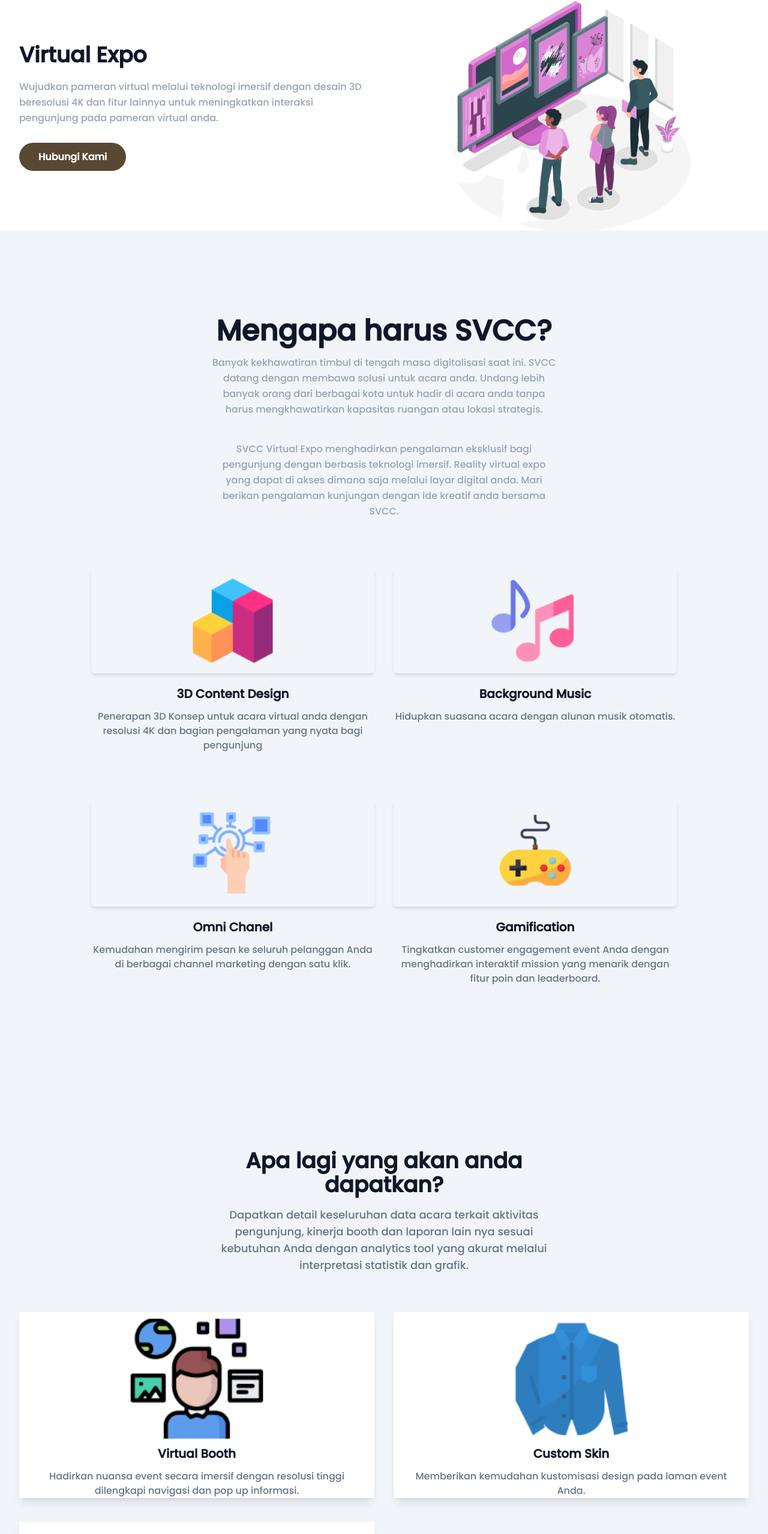
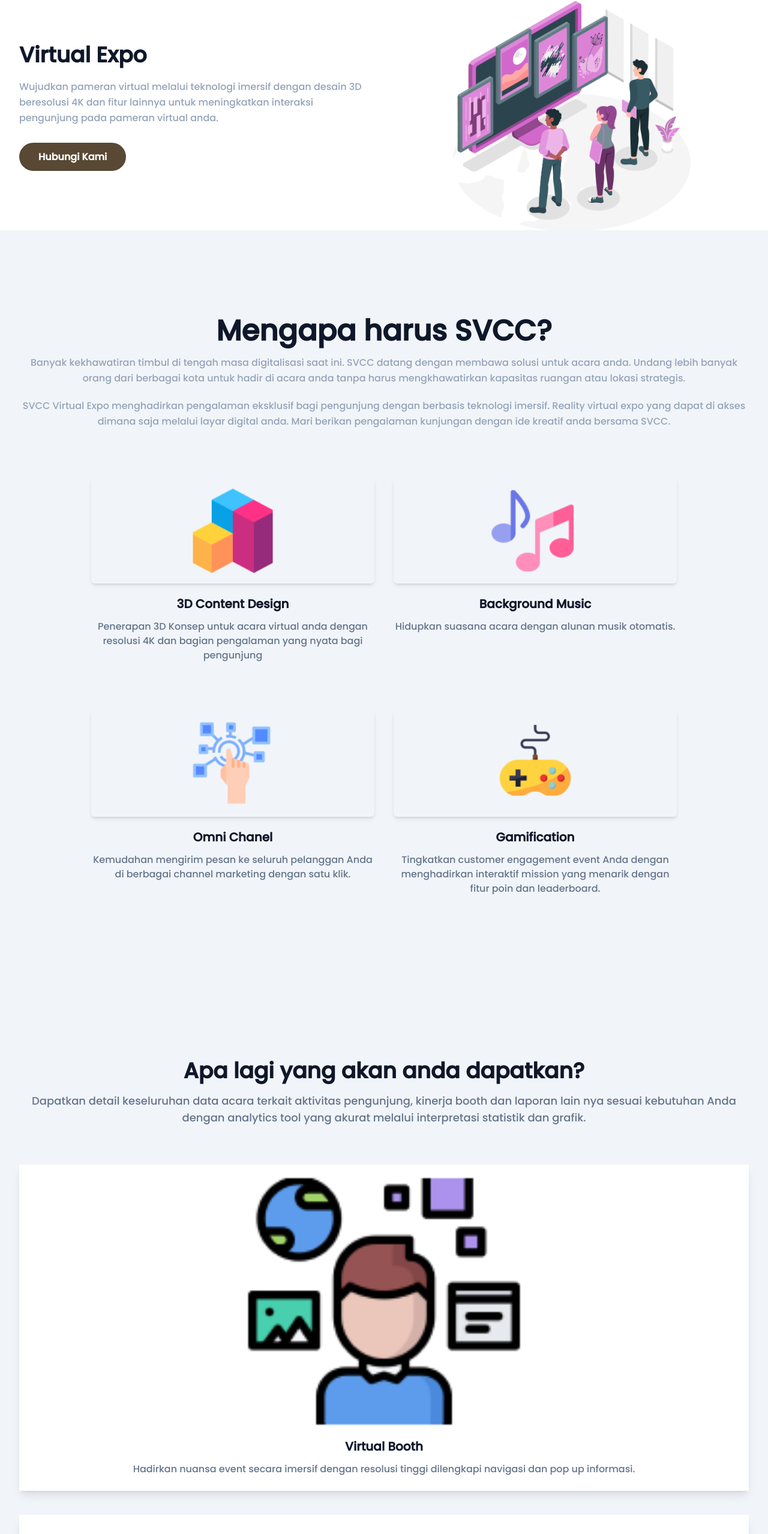
Before and after one commit to brianv4/borneo-project, a website: page virtual_expo.html in a window 1280 px wide. Shown: the part 182-2740 px from the top of the page at 60% size. Drawn offline with nearby package versions, Linux system fonts and the light colour scheme; files that its build step writes are made by us from their sources.

Commit message:
Update news

```diff
--- a/index.html
+++ b/index.html
@@ -164,10 +164,10 @@
                             <img src="dist/img/webinar/Group 22.png" alt="Landing Page" class="w-full" />
                         </a>
                     </div>
-                    <h3 class="mt-5 mb-3 text-xl font-semibold text-dark dark:text-white">
+                    <h3 class="mt-5 mb-3 text-xl font-semibold text-dark dark:text-white text-center">
                         <a href="/virtual_expo.html" class="hover:text-primary">Virtual Expo</a>
                     </h3>
-                    <p class="text-base font-medium text-secondary">Wujudkan pameran virtual melalui teknologi imersif dengan desain 3D beresolusi 4K dan fitur lainnya untuk meningkatkan interaksi pengunjung pada pameran virtual anda.</p>
+                    <p class="text-base font-medium text-secondary text-center">Wujudkan pameran virtual melalui teknologi imersif dengan desain 3D beresolusi 4K dan fitur lainnya untuk meningkatkan interaksi pengunjung pada pameran virtual anda.</p>
                 </div>
                 <div class="p-4 mb-12 md:w-1/2">
                     <div class="overflow-hidden rounded-md shadow-md">
@@ -175,10 +175,10 @@
                             <img src="dist/img/webinar/Group 33.png" alt="Landing Page" class="w-full" />
                         </a>
                     </div>
-                    <h3 class="mt-5 mb-3 text-xl font-semibold text-dark dark:text-white">
+                    <h3 class="mt-5 mb-3 text-xl font-semibold text-dark dark:text-white text-center">
                         <a href="/webinar.html" class="hover:text-primary">Webinar</a>
                     </h3>
-                    <p class="text-base font-medium text-secondary">Meriahkan event online anda dengan webinar berkapasitas hingga 6000+ peserta beserta fitur gamifikasi dan berbagai fitur interaktif lainnya.
+                    <p class="text-base font-medium text-secondary text-center">Meriahkan event online anda dengan webinar berkapasitas hingga 6000+ peserta beserta fitur gamifikasi dan berbagai fitur interaktif lainnya.
                     </p>
                 </div>
             </div>
--- a/virtual_expo.html
+++ b/virtual_expo.html
@@ -116,10 +116,10 @@
     <section id="portfolio" class="pb-16 bg-slate-100 pt-36 dark:bg-slate-800">
         <div class="container text-center">
             <div class="w-full px-4">
-                <div class="max-w-xl mx-auto mb-16 text-center">
+                <div class=" mx-auto mb-16 text-center">
                     <h2 class="mb-4 text-3xl font-bold text-dark dark:text-white sm:text-4xl lg:text-5xl">Mengapa harus SVCC?
                     </h2>
-                    <p class="mb-10 font-medium leading-relaxed text-slate-400">Banyak kekhawatiran timbul di tengah masa digitalisasi saat ini. SVCC datang dengan membawa solusi untuk acara anda. Undang lebih banyak orang dari berbagai kota untuk hadir di acara anda tanpa harus mengkhawatirkan kapasitas ruangan
+                    <p class="mb-5 font-medium leading-relaxed text-slate-400">Banyak kekhawatiran timbul di tengah masa digitalisasi saat ini. SVCC datang dengan membawa solusi untuk acara anda. Undang lebih banyak orang dari berbagai kota untuk hadir di acara anda tanpa harus mengkhawatirkan kapasitas ruangan
                         atau lokasi strategis.</p>
                     <p class="mb-10 font-medium leading-relaxed text-slate-400">SVCC Virtual Expo menghadirkan pengalaman eksklusif bagi pengunjung dengan berbasis teknologi imersif. Reality virtual expo yang dapat di akses dimana saja melalui layar digital anda. Mari berikan pengalaman kunjungan dengan ide kreatif
                         anda bersama SVCC.</p>
@@ -178,10 +178,10 @@
     <!-- Portfolio Section End -->
 
     <!-- Blog Section Start -->
-    <section id="blog" class="pb-32 bg-slate-100 pt-36 dark:bg-dark">
+    <section id="blog" class="pb-16 bg-slate-100 pt-36 dark:bg-dark">
         <div class="container text-center">
             <div class="w-full px-4">
-                <div class="max-w-xl mx-auto mb-16 text-center">
+                <div class=" mx-auto mb-16 text-center">
                     <h2 class="mb-4 text-xl font-bold text-dark dark:text-white sm:text-4xl lg:text-3xl">Apa lagi yang akan anda dapatkan?
                     </h2>
                     <p class="font-medium text-md text-secondary md:text-lg">Dapatkan detail keseluruhan data acara terkait aktivitas pengunjung, kinerja booth dan laporan lain nya sesuai kebutuhan Anda dengan analytics tool yang akurat melalui interpretasi statistik dan grafik.</p>
@@ -189,7 +189,7 @@
             </div>
 
             <div class="flex flex-wrap">
-                <div class="w-full px-4 lg:w-1/2 xl:w-1/3">
+                <div class="w-full px-4 lg:w-1/3 xl:w-1/3">
                     <div class="mb-10 overflow-hidden bg-white shadow-lg rounded-xl dark:bg-slate-800">
                         <img src="dist/img/webinar/Group 30.png" alt="programming" class="w-full" />
                         <div class="px-6 py-8">
@@ -197,11 +197,11 @@
                                 <a href="#" class="block mb-3 text-xl font-semibold truncate text-dark hover:text-primary dark:text-white">Virtual
                                     Booth</a>
                             </h3>
-                            <p class="mb-6 text-base font-medium text-secondary">Hadirkan nuansa event secara imersif dengan resolusi tinggi dilengkapi navigasi dan pop up informasi.</p>
+                            <p class="mb-6 text-base font-medium text-secondary">Hadirkan nuansa event secara imersif dengan resolusi tinggi dilengkapi navigasi dan pop up informasi.</p> <br>
                         </div>
                     </div>
                 </div>
-                <div class="w-full px-4 lg:w-1/2 xl:w-1/3">
+                <div class="w-full px-4 lg:w-1/3 xl:w-1/3">
                     <div class="mb-10 overflow-hidden bg-white shadow-lg rounded-xl dark:bg-slate-800">
                         <img src="dist/img/webinar/Group 29.png" alt="mechanical keyboard" class="w-full" />
                         <div class="px-6 py-8">
@@ -209,11 +209,11 @@
                                 <a href="#" class="block mb-3 text-xl font-semibold truncate text-dark hover:text-primary dark:text-white">Custom
                                     Skin</a>
                             </h3>
-                            <p class="mb-6 text-base font-medium text-secondary">Memberikan kemudahan kustomisasi design pada laman event Anda.</p>
+                            <p class="mb-6 text-base font-medium text-secondary">Memberikan kemudahan kustomisasi design pada laman event Anda.</p> <br><br>
                         </div>
                     </div>
                 </div>
-                <div class="w-full px-4 lg:w-1/2 xl:w-1/3">
+                <div class="w-full px-4 lg:w-1/3 xl:w-1/3">
                     <div class="mb-10 overflow-hidden bg-white shadow-lg rounded-xl dark:bg-slate-800">
                         <img src="dist/img/webinar/Group 28.png" alt="coffe" class="w-full" />
                         <div class="px-6 py-8">
```
Also changed, not shown: webinar.html (+8 -8 lines).
